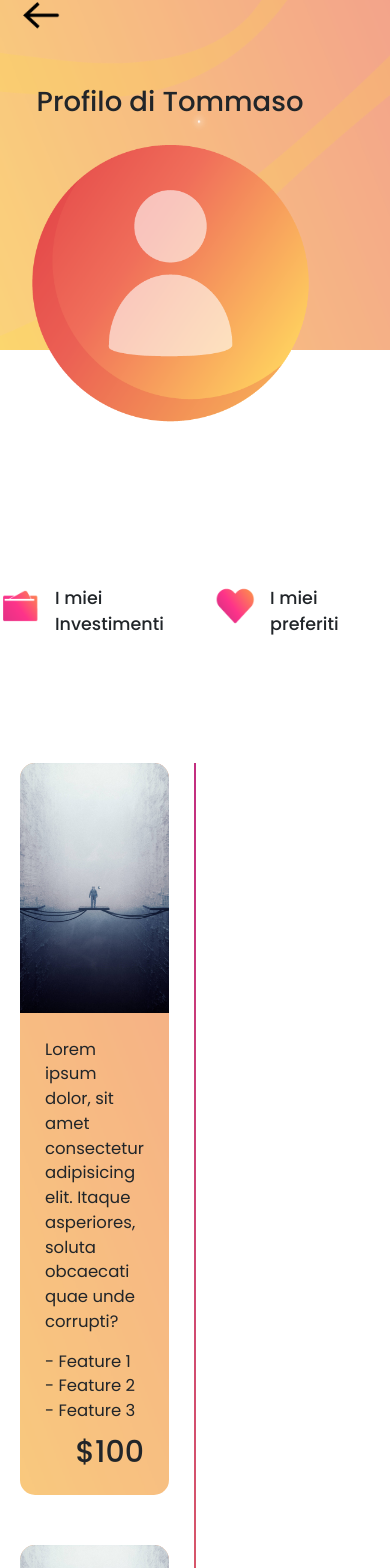
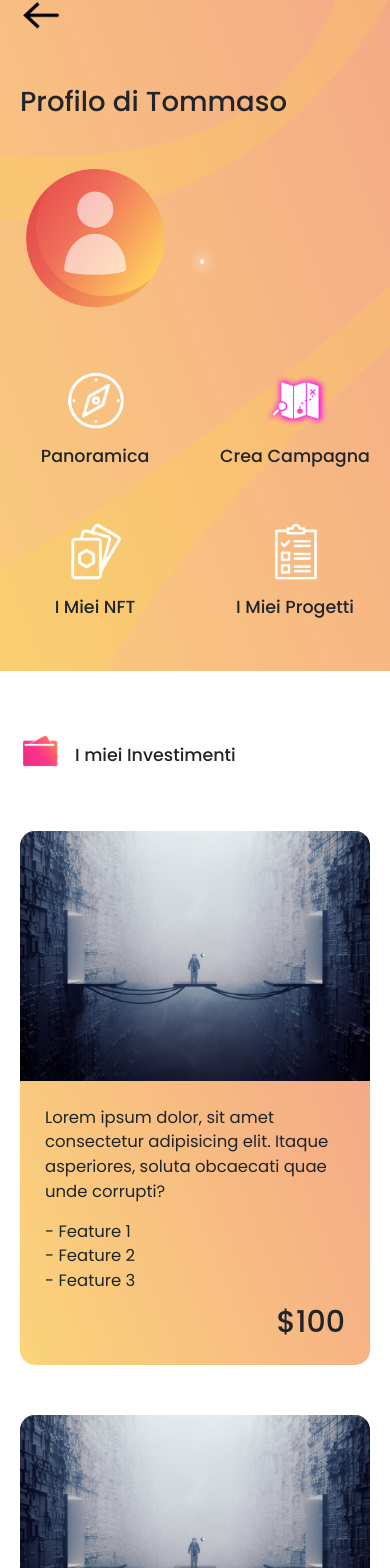
Before and after one commit to saimabbas/dopot, a React (Create React App) app: page / in a window 390 px wide. Shown: the part 55-1623 px from the top of the page. Built offline with nearby package versions, Linux system fonts and the light colour scheme.

Commit message:
Page 3 done

```diff
--- a/src/styles/profile.css
+++ b/src/styles/profile.css
@@ -87,6 +87,28 @@
   margin: 0 1.5rem 0 0;
 }
 .pts-icons-card p {
+  font-size: 1.75rem;
+  font-weight: 500;
+  margin: 1rem 0 0 0;
+}
+.pts-icons-box-1 {
+  width: 100%;
+  margin: 22.5rem 0 12.5rem 0;
+  display: none;
+  align-items: center;
+  justify-content: space-evenly;
+}
+.pts-icons-card-1 {
+  display: flex;
+  align-items: center;
+  justify-content: center;
+}
+.pts-icons-card-1 img {
+  width: 4rem;
+  object-fit: contain;
+  margin: 0 1.5rem 0 0;
+}
+.pts-icons-card-1 p {
   font-size: 1.75rem;
   font-weight: 500;
   margin: 1rem 0 0 0;
@@ -195,3 +217,99 @@
 .pc-70-box p {
   font-size: 1.75rem;
 }
+
+/* Styles for Large Laptops */
+@media screen and (max-width: 1040px) {
+  .profile-main-grid {
+    grid-gap: 15rem;
+  }
+  .pmg-rc-right .pc-70-box {
+    width: 90%;
+  }
+}
+
+/* Styles for Tablets */
+@media screen and (max-width: 950px) {
+  .profile-img-box img {
+    width: 25rem;
+    height: 25rem;
+    margin: 3rem 0 0 0;
+  }
+  .pts-content {
+    grid-gap: 3rem;
+  }
+  .pts-right-grid-card p {
+    text-align: center;
+  }
+  .profile-main-grid {
+    grid-gap: 5rem;
+    grid-template-columns: 1fr;
+  }
+  .profile-main-grid::before {
+    display: none;
+  }
+  .CircularProgressbar {
+    width: 100%;
+  }
+  .pmg-rc-right .pc-70-box {
+    width: 65%;
+  }
+  .pts-icons-card-1 {
+    display: none;
+  }
+  .pts-icons-box {
+    margin: 15rem 0 12.5rem 0;
+    padding: 0 5rem;
+  }
+  .pts-icons-card {
+    width: 100%;
+    justify-content: flex-start;
+  }
+  .pts-icons-box-1 {
+    margin: 5rem 0;
+    display: flex;
+  }
+}
+
+/* Styles for Mobile Devices */
+@media screen and (max-width: 650px) {
+  .profile-img-box img {
+    width: 15rem;
+    height: 15rem;
+  }
+  .pc-hero-icon-grid {
+    grid-template-columns: 1fr;
+  }
+  .pts-icons-box {
+    flex-direction: column;
+    margin: 0;
+  }
+  .pts-icons-card {
+    margin: 6rem 0;
+  }
+  .pts-content {
+    grid-template-columns: 1fr;
+  }
+  .pts-content {
+    grid-gap: 23rem;
+  }
+  .profile-img-box {
+    align-items: flex-start;
+  }
+  .pts-icons-card {
+    justify-content: flex-start;
+    width: 100%;
+  }
+  .pmg-right-card {
+    padding: 2.5rem;
+  }
+  .pts-icons-box {
+    padding: 0 2rem;
+  }
+  .pts-icons-box-1 {
+    margin: 0;
+  }
+  .profile-main-grid {
+    grid-gap: 0;
+  }
+}
--- a/src/views/Profile.jsx
+++ b/src/views/Profile.jsx
@@ -65,7 +65,7 @@
             <img src={ProfileIconGrd1} alt="ProfileIconGrd" />
             <p>I miei Investimenti</p>
           </div>
-          <div className="pts-icons-card">
+          <div className="pts-icons-card-1">
             <img src={ProfileIconGrd2} alt="ProfileIconGrd" />
             <p>I miei preferiti</p>
           </div>
@@ -105,6 +105,16 @@
                   <p>- Feature 2</p>
                   <p>- Feature 3</p>
                 </ProfileCardLeft>
+              </div>
+              <div className="pts-icons-box-1">
+                <div className="pts-icons-card-1">
+                  <img src={ProfileIconGrd1} alt="ProfileIconGrd" />
+                  <p>I miei Investimenti</p>
+                </div>
+                <div className="pts-icons-card">
+                  <img src={ProfileIconGrd2} alt="ProfileIconGrd" />
+                  <p>I miei preferiti</p>
+                </div>
               </div>
               <div className="pmg-right">
                 <div className="pmg-right-card">
```
